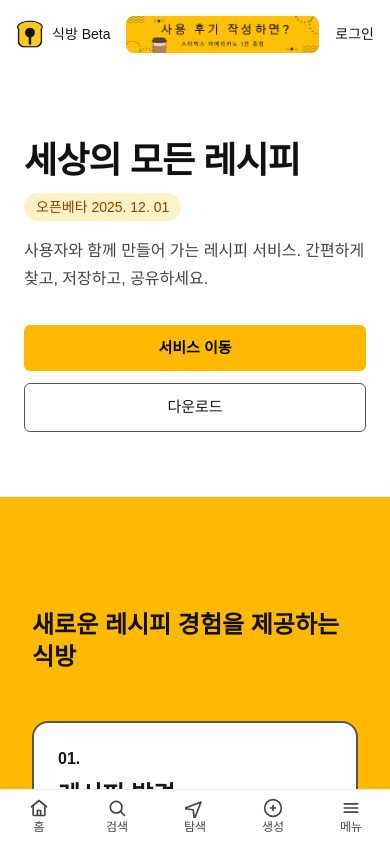
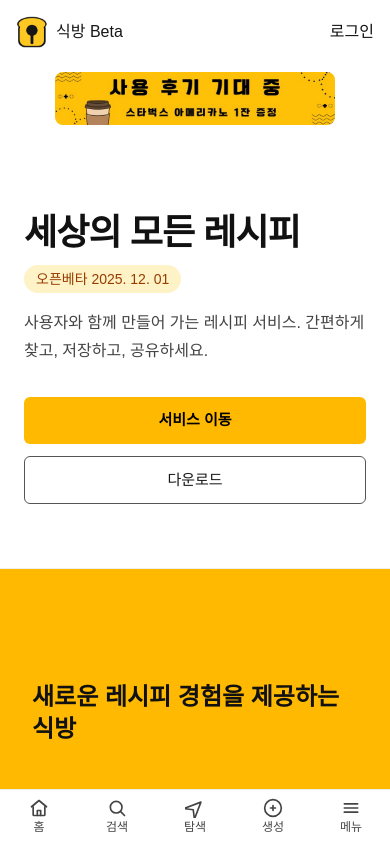
Before and after one commit to sigbang/sigbang_monorepo, a Next.js app in the folder sigbang_user_front/: page /about in a window 390 px wide. Shown: the top 844 px of the page. Built offline with nearby package versions, Linux system fonts and the light colour scheme; no server answers.

Commit message:
feat: user front UI개선

```diff
--- a/sigbang_user_front/src/app/_client/RecommendedSection.tsx
+++ b/sigbang_user_front/src/app/_client/RecommendedSection.tsx
@@ -39,6 +39,6 @@ export default function RecommendedSection() {
   }));
 
   return (
-    <Section title="추천" items={items} loading={recommended.status === 'pending'} />
+    <Section title="추천 레시피" items={items} loading={recommended.status === 'pending'} />
   );
 }
--- a/sigbang_user_front/src/app/feed/explore/ExploreClient.tsx
+++ b/sigbang_user_front/src/app/feed/explore/ExploreClient.tsx
@@ -48,7 +48,7 @@ export default function ExploreClient() {
           {status === 'pending' && (
             <ul className="flex flex-col">
               {Array.from({ length: 6 }).map((_, idx) => (
-                <li key={idx} className="max-w-[520px] w-full mx-auto py-6 border-b border-[#e5e7eb] last:border-b-0">
+                <li key={idx} className="max-w-[520px] w-full min-w-0 mx-auto py-6 border-b border-[#e5e7eb] last:border-b-0">
                   <RecipeCardSkeleton />
                 </li>
               ))}
@@ -62,7 +62,7 @@ export default function ExploreClient() {
                   const imageUrl = getImageUrl(r);
                   const slugPath = (() => { const s = (r as any).slug as string | undefined; const g = (r as any).region as string | undefined; return (r as any).slugPath || (s && s.includes('/') ? s : (g && s ? `${g}/${s}` : r.id)); })();
                   return (
-                    <li key={r.id} className="max-w-[520px] w-full mx-auto py-6 border-b border-[#e5e7eb] last:border-b-0">
+                    <li key={r.id} className="max-w-[520px] w-full min-w-0 mx-auto py-6 border-b border-[#e5e7eb] last:border-b-0">
                       <RecipeCard
                         recipeId={r.id}
                         href={`/recipes/${slugPath}`}
@@ -106,7 +106,7 @@ export default function ExploreClient() {
               {isFetchingNextPage && (
                 <ul className="flex flex-col">
                   {Array.from({ length: 3 }).map((_, idx) => (
-                    <li key={idx} className="max-w-[520px] w-full mx-auto py-6 border-b border-[#e5e7eb] last:border-b-0">
+                    <li key={idx} className="max-w-[520px] w-full min-w-0 mx-auto py-6 border-b border-[#e5e7eb] last:border-b-0">
                       <RecipeCardSkeleton />
                     </li>
                   ))}
--- a/sigbang_user_front/src/app/feedback/page.tsx
+++ b/sigbang_user_front/src/app/feedback/page.tsx
@@ -15,7 +15,8 @@ export default function FeedbackPage() {
         <main id="main" className="flex-1 px-6 py-6" role="main" tabIndex={-1}>
           <div className="mx-auto max-w-[800px]">
             <h1 className="text-2xl font-semibold">의견 보내기</h1>
-            <p className="mt-2 text-gray-600 text-sm">서비스 개선을 위해 소중한 의견을 남겨 주시면 선물을 드립니다.</p>
+            <p className="mt-2 text-gray-600 text-sm">서비스 개선을 위해 소중한 의견을 남겨 주시면 감사의 선물을 드립니다.</p>
+            <p className="mt-2 text-gray-600 text-sm">스타벅스 아이스 아메리카노 1잔 추첨을 통해 50분께 증정 (이메일 필수).</p>
             <FeedbackForm />
           </div>
         </main>
--- a/sigbang_user_front/src/app/recipes/_client/RecipeDetailClient.tsx
+++ b/sigbang_user_front/src/app/recipes/_client/RecipeDetailClient.tsx
@@ -34,7 +34,7 @@ export default function RecipeDetailClient({ id, initial }: { id: string; initia
       <Topbar />
       <div className="mx-auto max-w-[1200px] flex">
         <Sidebar />
-        <main id="main" className="flex-1 px-6 py-6" role="main">
+        <main id="main" className="flex-1 px-6 pt-6 pb-32" role="main">
           {status === 'pending' && <div>로딩...</div>}
           {status === 'error' && <div>오류가 발생했습니다</div>}
           {status === 'success' && recipe && (
@@ -101,7 +101,7 @@ export default function RecipeDetailClient({ id, initial }: { id: string; initia
                       </div>
                     )}
                     </div>
-                    <div className="flex items-center gap-2">
+                    <div className="flex items-center gap-2 ml-auto">
                       <button
                         onClick={() => {
                           if (session.status !== 'authenticated') {
--- a/sigbang_user_front/src/components/Footer.tsx
+++ b/sigbang_user_front/src/components/Footer.tsx
@@ -19,13 +19,6 @@ export default function Footer() {
 
           <div className="space-y-2">
             <div className="flex gap-4">
-              <a
-                className="hover:underline"
-                href="/feedback"
-                aria-label="의견 보내기"
-              >
-                의견 보내기
-              </a>
               <a
                 className="hover:underline"
                 href="https://www.instagram.com/sig.bang"
--- a/sigbang_user_front/src/components/RecipeCard.tsx
+++ b/sigbang_user_front/src/components/RecipeCard.tsx
@@ -314,7 +314,7 @@ const RecipeCard = forwardRef<HTMLDivElement, Props>(function RecipeCard(
     }
   };
   const content = (
-    <div ref={ref} tabIndex={tabIndex} style={{ width: '100%' }} className={(active ? 'ring-6 ring-amber-200 ' : '') + 'rounded-[20px] border border-[#ddd] focus:outline-none focus:ring-2 focus:ring-amber-500 bg-white hover:ring-8 hover:ring-amber-200 hover:shadow-md transition-shadow'}>
+    <div ref={ref} tabIndex={tabIndex} style={{ width: '100%' }} className={(active ? 'ring-6 ring-amber-200 ' : '') + 'w-full min-w-0 rounded-[20px] border border-[#ddd] focus:outline-none focus:ring-2 focus:ring-amber-500 bg-white hover:ring-8 hover:ring-amber-200 hover:shadow-md transition-shadow'}>
       <div
         style={{ width: '100%', aspectRatio: '16 / 9', borderRadius: 12, overflow: 'hidden', background: '#eee', position: 'relative' }}
         onMouseEnter={() => setIsHovered(true)}
@@ -409,7 +409,7 @@ const RecipeCard = forwardRef<HTMLDivElement, Props>(function RecipeCard(
     </div>
   );
   return href ? (
-    <Link href={href} className="block" aria-label={`${title} 상세 보기`}>
+    <Link href={href} className="block min-w-0" aria-label={`${title} 상세 보기`}>
       {content}
     </Link>
   ) : (
--- a/sigbang_user_front/src/components/Sidebar.tsx
+++ b/sigbang_user_front/src/components/Sidebar.tsx
@@ -16,7 +16,7 @@ export default function Sidebar() {
     return pathname === href || pathname.startsWith(href + '/');
   };
   return (
-    <aside className="hidden sm:flex sm:flex-col sm:w-[200px] sticky top-[84px] self-start h-[calc(100vh-160px)] px-4 pt-6 gap-6" aria-label="사이드바 내비게이션">
+    <aside className="hidden sm:flex sm:flex-col sm:w-[200px] sticky top-[84px] self-start h-[calc(100vh-160px)] px-4 pt-12 gap-6" aria-label="사이드바 내비게이션">
       <nav className="flex flex-col gap-3 text-[18px]">
         <Link className={`flex items-center gap-2 rounded text-[#6b7280] hover:text-black ${isActive('/') ? 'text-black' : ''}`} href="/" aria-current={isActive('/') ? 'page' : undefined}><HomeIcon size={24} filled={isActive('/')} />{t('nav.home')}</Link>
         <Link className={`flex items-center gap-2 rounded text-[#6b7280] hover:text-black ${isActive('/search') ? 'text-black' : ''}`} href="/search" aria-current={isActive('/search') ? 'page' : undefined}><SearchIcon size={24} filled={isActive('/search')} />{t('nav.search')}</Link>
--- a/sigbang_user_front/src/components/Topbar.tsx
+++ b/sigbang_user_front/src/components/Topbar.tsx
@@ -44,24 +44,24 @@ export default function Topbar() {
 
   return (
     <header className="sticky top-0 z-10 bg-white/80 backdrop-blur">
-      <div className="mx-auto max-w-[1040px] px-4 py-4 flex items-center gap-4">
+      <div className="mx-auto max-w-[1040px] px-4 py-4 flex flex-wrap items-center gap-4">
         <div className="flex items-center gap-2 shrink-0">
           <Link href="/" className="flex items-center gap-2" aria-label="식방 홈">
-            <Image src="/logo.png" alt="식방" width={28} height={28} priority />
+            <Image src="/logo.png" alt="식방" width={32} height={32} priority />
             <span className="sr-only">식방</span>
           </Link>
-          <div className="text-[14px]">식방 Beta</div>
+          <div className="text-[16px]">식방 Beta</div>
         </div>
 
         {/* Center banner */}
-        <div className="flex flex-1 justify-center">
-          <Link href="/feedback" className="w-full max-w-[240px] sm:max-w-[420px] group" aria-label="피드백 보내기 배너">
+        <div className="w-full order-3 mt-2 flex justify-center md:order-none md:mt-0 md:flex-1">
+          <Link href="/feedback" className="w-full max-w-[280px] sm:max-w-[420px] group" aria-label="피드백 보내기 배너">
             <div className="relative rounded-lg overflow-hidden bg-[#f5f5f5]" style={{ aspectRatio: '21 / 4' }}>
               <Image
                 src="/banners/top-feedback.jpg"
                 alt="피드백 배너"
                 fill
-                sizes="(max-width: 640px) 60vw, (max-width: 1040px) 42vw, 420px"
+                sizes="(max-width: 640px) 60vw, (max-width: 1040px) 42vw, 520px"
                 className="object-cover transition-transform duration-300 group-hover:scale-[1.02]"
                 priority
               />
@@ -69,25 +69,25 @@ export default function Topbar() {
           </Link>
         </div>
 
-        <div className="relative shrink-0" ref={menuRef}>
+        <div className="relative shrink-0 ml-auto order-2 md:order-none" ref={menuRef}>
           {isAuthed ? (
             <button
               aria-haspopup="menu"
               aria-expanded={isMenuOpen}
               onClick={() => setIsMenuOpen((v) => !v)}
-              className="w-8 h-8 rounded-full overflow-hidden border border-[#ddd] focus:outline-none focus:ring-2 focus:ring-sky-400"
+              className="w-10 h-10 rounded-full overflow-hidden border border-[#ddd] focus:outline-none focus:ring-2 focus:ring-sky-400"
               title={userEmail || '프로필'}
             >
               {userImageUrl ? (
                 <span className="relative block w-full h-full">
-                  <Image src={userImageUrl} alt="프로필" fill sizes="32px" style={{ objectFit: 'cover' }} />
+                  <Image src={userImageUrl} alt="프로필" fill sizes="36px" style={{ objectFit: 'cover' }} />
                 </span>
               ) : (
                 <div className="w-full h-full bg-[#ddd]" />
               )}
             </button>
           ) : (
-            <Link href="/login" className="text-[14px] text-[#111] hover:underline">
+            <Link href="/login" className="text-[16px] text-[#111] hover:underline">
               로그인
             </Link>
           )}
--- a/sigbang_user_front/src/components/feedback/FeedbackForm.tsx
+++ b/sigbang_user_front/src/components/feedback/FeedbackForm.tsx
@@ -278,7 +278,7 @@ export default function FeedbackForm() {
   return (
     <form onSubmit={onSubmit} className="mt-6 space-y-5">
       <div>
-        <label className="block text-sm font-medium text-gray-700">제목</label>
+        <label className="block text-sm font-medium text-gray-700">* 제목</label>
         <input
           className="mt-1 block w-full rounded border border-gray-300 px-3 py-2"
           type="text"
@@ -304,7 +304,7 @@ export default function FeedbackForm() {
           </select>
         </div>
         <div>
-          <label className="block text-sm font-medium text-gray-700">이메일 (선택)</label>
+          <label className="block text-sm font-medium text-gray-700">이메일</label>
           <input
             className="mt-1 block w-full rounded border border-gray-300 px-3 py-2"
             type="email"
@@ -319,7 +319,7 @@ export default function FeedbackForm() {
       </div>
 
       <div>
-        <label className="block text-sm font-medium text-gray-700">내용</label>
+        <label className="block text-sm font-medium text-gray-700">* 내용</label>
         <textarea
           className="mt-1 block w-full rounded border border-gray-300 px-3 py-2 h-40"
           value={message}
```
Also changed, not shown: sigbang_user_front/public/banners/top-feedback.jpg.
